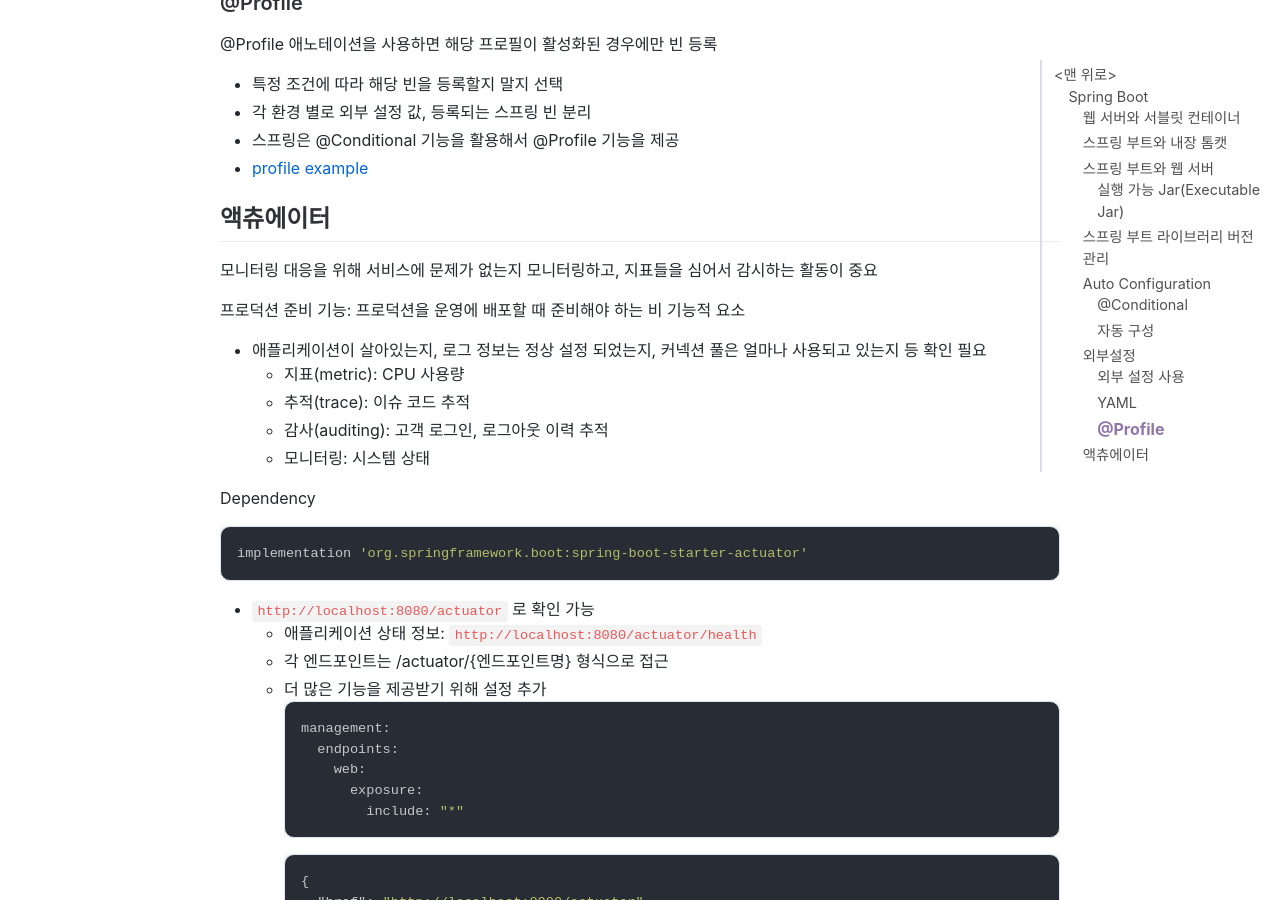
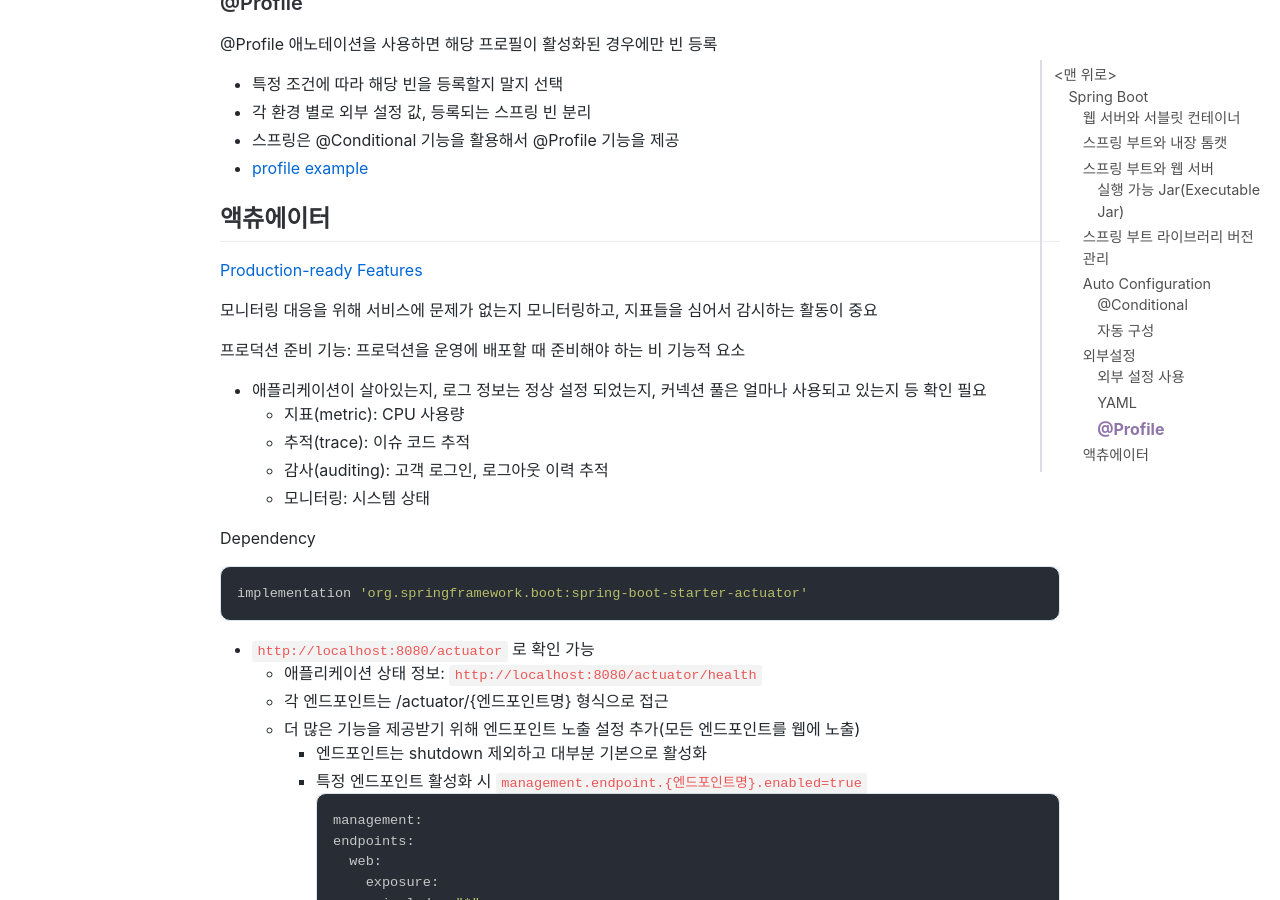
Before and after one commit to jihunparkme/jihunparkme.github.io, a Jekyll site: the page built from _posts/2023-04-06-spring-boot.md, in a window 1280 px wide and 900 px high, scrolled down 17140 px. Built offline with Jekyll 4.4.1, drawn with Linux system fonts in a browser that asks for light colours; nearby versions of some CDN libraries; comment, search, counter and statistics services are not loaded.

Commit message:
[SpringBoot] 액츄에이터: 설정

````diff
--- a/_posts/2023-04-06-spring-boot.md
+++ b/_posts/2023-04-06-spring-boot.md
@@ -712,6 +712,8 @@ YAML(YAML Ain't Markup Language)은 읽기 좋은 데이터 구조를 목표
 
 ## 액츄에이터
 
+[Production-ready Features](https://docs.spring.io/spring-boot/docs/current/reference/html/actuator.html)
+
 모니터링 대응을 위해 서비스에 문제가 없는지 모니터링하고, 지표들을 심어서 감시하는 활동이 중요
 
 프로덕션 준비 기능: 프로덕션을 운영에 배포할 때 준비해야 하는 비 기능적 요소
@@ -731,7 +733,9 @@ implementation 'org.springframework.boot:spring-boot-starter-actuator'
 - `http://localhost:8080/actuator` 로 확인 가능
   - 애플리케이션 상태 정보: `http://localhost:8080/actuator/health`
   - 각 엔드포인트는 /actuator/{엔드포인트명} 형식으로 접근
-  - 더 많은 기능을 제공받기 위해 설정 추가
+  - 더 많은 기능을 제공받기 위해 엔드포인트 노출 설정 추가(모든 엔드포인트를 웹에 노출)
+    - 엔드포인트는 shutdown 제외하고 대부분 기본으로 활성화
+    - 특정 엔드포인트 활성화 시 `management.endpoint.{엔드포인트명}.enabled=true`
     ```yml
     management:
       endpoints:
````
